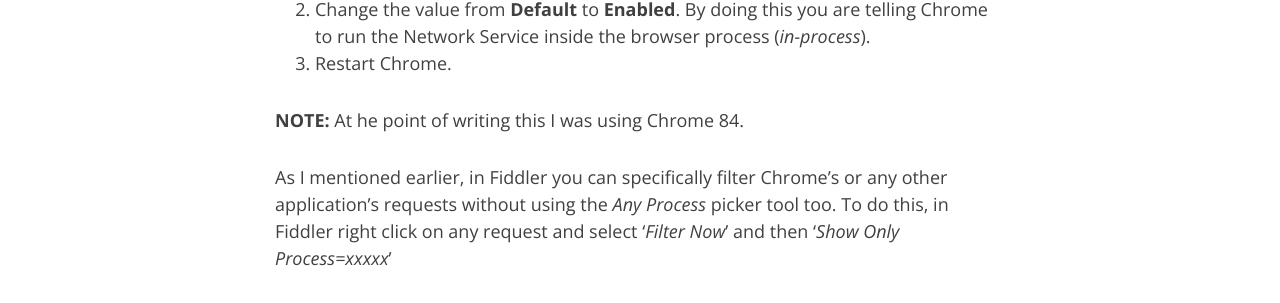
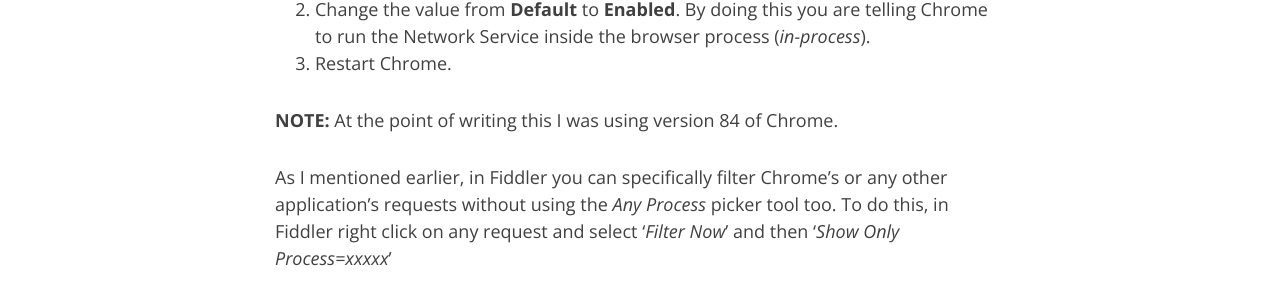
Before and after one commit to commentedout/commentedout.github.io, a Jekyll site: the page built from _posts/2020-05-16-fiddler-chrome-process-picker-issue.md, in a window 1280 px wide and 900 px high, scrolled down 2229 px. Shown: the part 152-455 px from the top of the window. Built offline with Jekyll 4.4.1, drawn with Linux system fonts in a browser that asks for light colours; nearby versions of some CDN libraries; comment, search, counter and statistics services are not loaded.

Commit message:
_posts/2020-05-16-fiddler-chrome-process-picker-issue.md updated from https://stackedit.io/

```diff
--- a/_posts/2020-05-16-fiddler-chrome-process-picker-issue.md
+++ b/_posts/2020-05-16-fiddler-chrome-process-picker-issue.md
@@ -30,7 +30,7 @@
  2. Change the value from **Default** to **Enabled**. By doing this you are telling Chrome to run the Network Service inside the browser process (_in-process_).
  3. Restart Chrome.
 
-**NOTE:** At he point of writing this I was using Chrome 84.
+**NOTE:** At the point of writing this I was using version 84 of Chrome.
 
  As I mentioned earlier, in Fiddler you can specifically filter Chrome's or any other application's requests without using the *Any Process* picker tool too. To do this, in Fiddler right click on any request and select '*Filter Now*' and then '*Show Only Process=xxxxx*'
 
```
